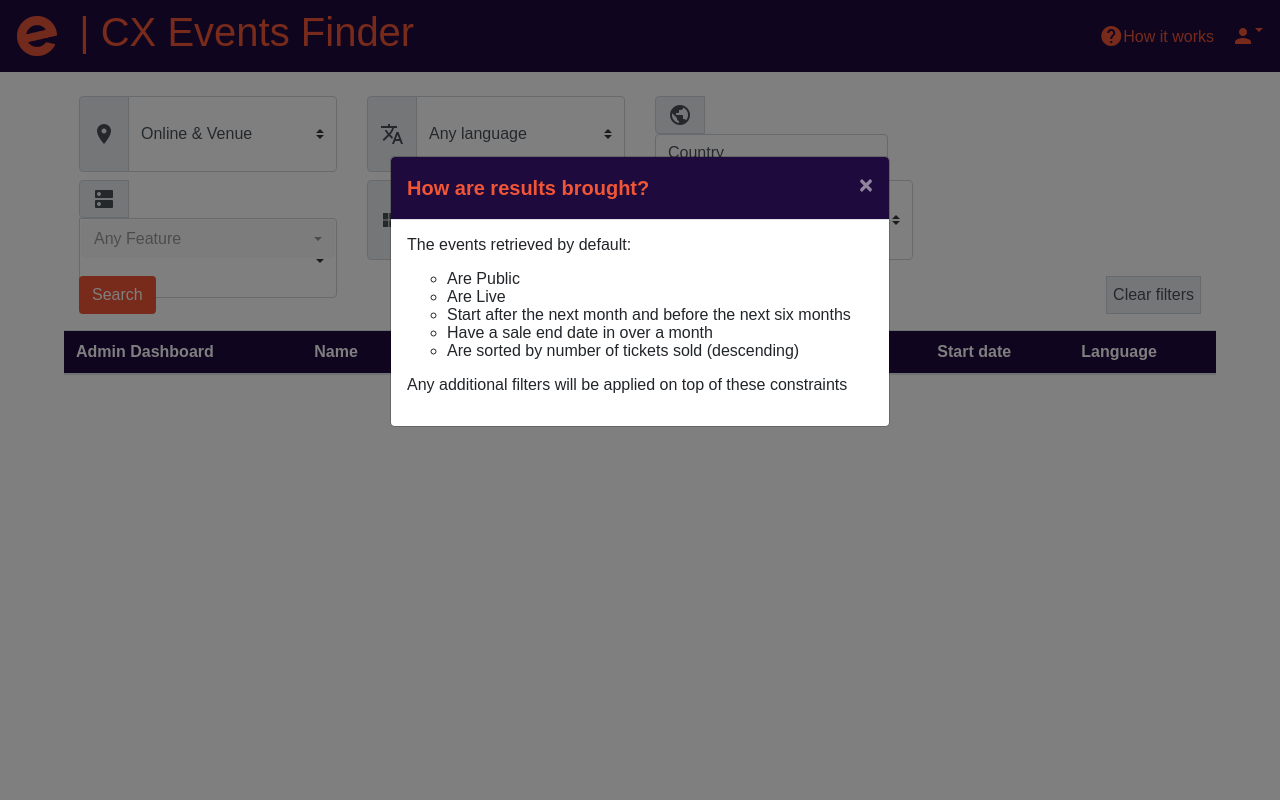
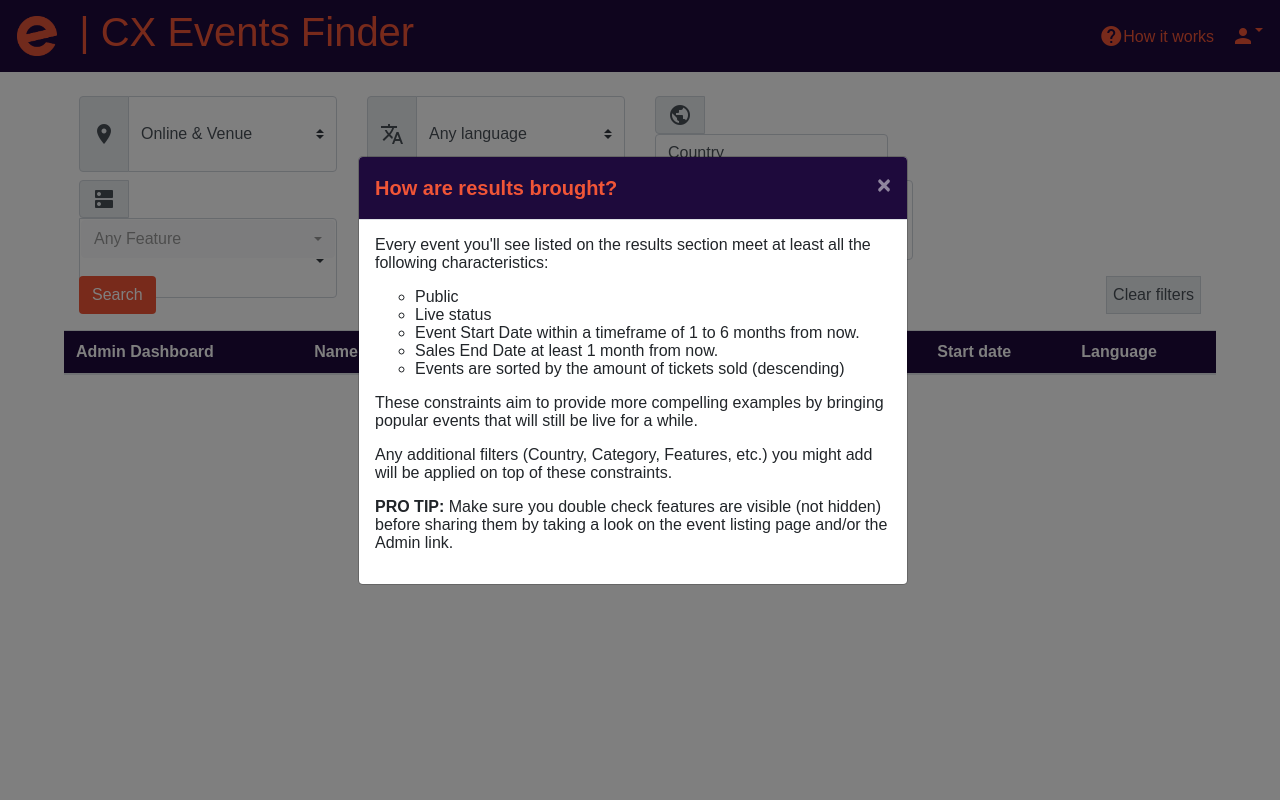
Before and after one commit to evbeda/search-events, a Django app: template templates/event_list.html in a window 1280 px wide, after a click that opens the changed part. Run offline with Django 3.2, Linux system fonts and the light colour scheme; the template is opened without the code that fills it: values that come from a table or form of the project are taken from there, others are empty; data comes from the database, SQL or seed files in the repository; some libraries are stand-ins or nearby versions.

Commit message:
Change description of modal-query

```diff
--- a/static/css/modal_query.css
+++ b/static/css/modal_query.css
@@ -1,6 +1,10 @@
 .modal {
     margin-top: 10%;
+    width: 95%;
   }
+.modal-content{
+    width: 110%;
+}
 .modal-header {
     background-color:#1E0A3C ;
 }
@@ -8,7 +12,6 @@
     font-weight: bold;
     color: #f05537;
 }
-
 .btnmodal{
     background-color:#f05537 ;
     color: white;
--- a/templates/modal_query_default.html
+++ b/templates/modal_query_default.html
@@ -12,15 +12,19 @@
           </button>
         </div>
         <div class="modal-body">
-          <p>The events retrieved by default:</p>
+          <p>Every event you'll see listed on the results section meet at least all the following characteristics:</p>
           <ul>
-            <li type="circle">Are Public</li>
-            <li type="circle">Are Live</li>
-            <li type="circle">Start after the next month and before the next six months</li>
-            <li type="circle">Have a sale end date in over a month</li>
-            <li type="circle">Are sorted by number of tickets sold (descending)</li>
+            <li type="circle">Public</li>
+            <li type="circle">Live status</li>
+            <li type="circle">Event Start Date within a timeframe of 1 to 6 months from now.</li>
+            <li type="circle">Sales End Date at least 1 month from now.</li>
+            <li type="circle">Events are sorted by the amount of tickets sold (descending)</li>
           </ul>
-          <p>Any additional filters will be applied on top of these constraints</p>
+          <p>These constraints aim to provide more compelling examples by bringing popular events that will still be live for a while.</p>
+
+          <p> Any additional filters (Country, Category, Features, etc.) you might add will be applied on top of these constraints.</p>
+
+          <p><b>PRO TIP:</b> Make sure you double check features are visible (not hidden) before sharing them by taking a look on the event listing page and/or the Admin link.</p>
         </div>
       </div>
     </div>
```
